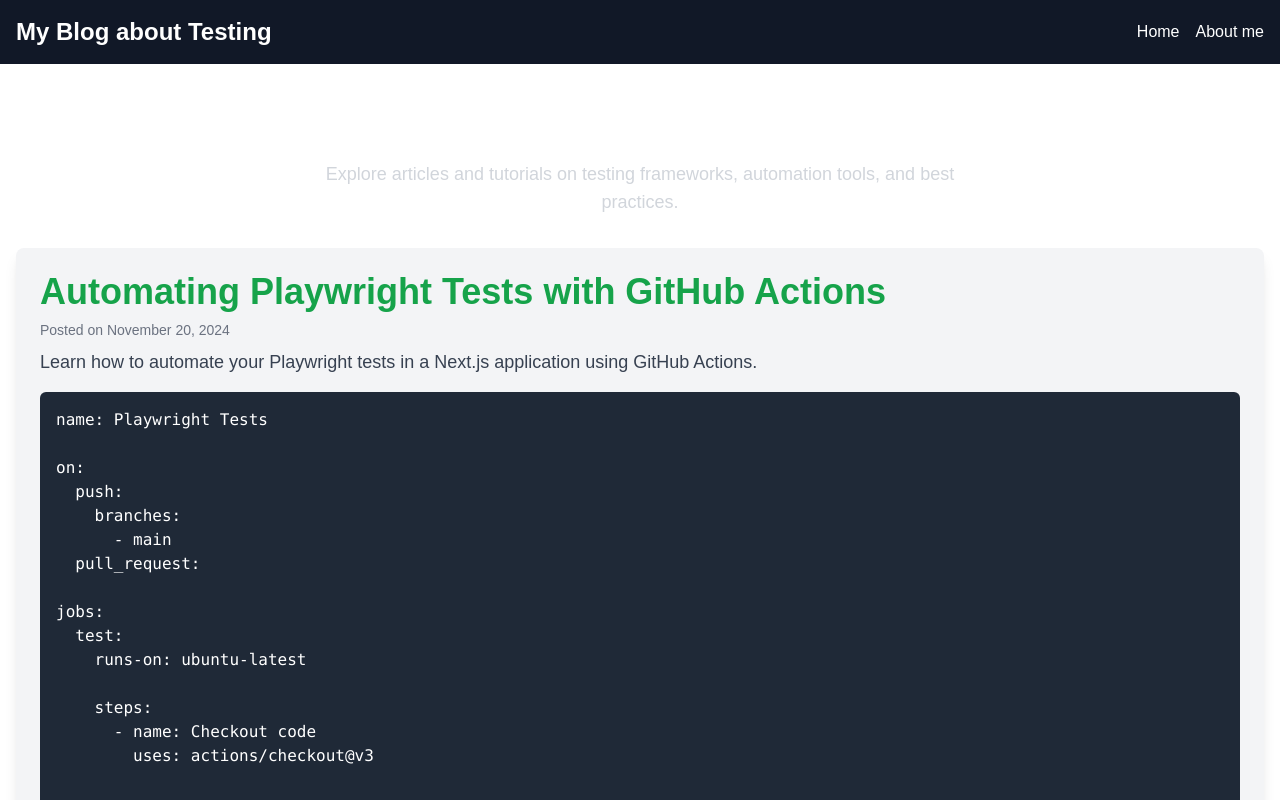
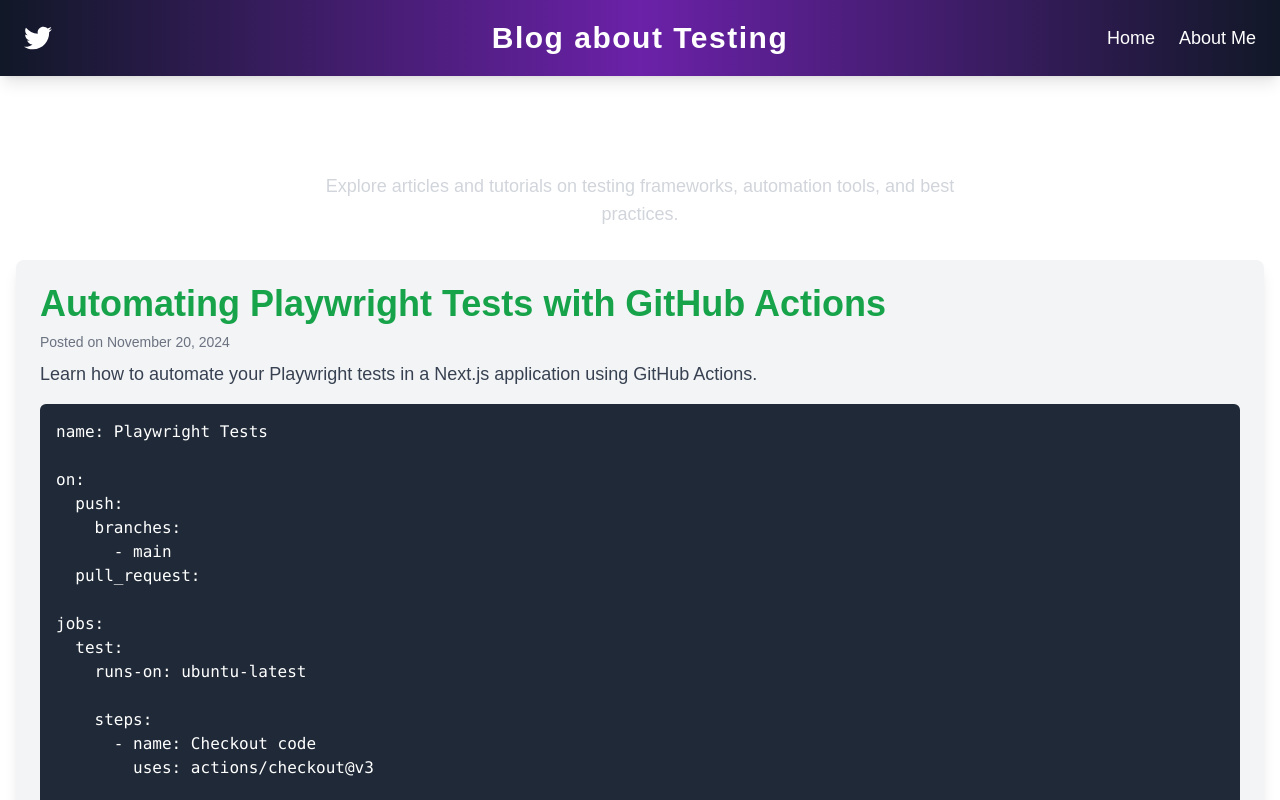
Before and after one commit to juvezz/sergeipetrukhin, a Next.js app: page / in a window 1280 px wide. Shown: the top 800 px of the page. Built offline with nearby package versions, Linux system fonts and the light colour scheme.

Commit message:
refactoring header component

```diff
--- a/package.json
+++ b/package.json
@@ -13,7 +13,8 @@
     "@vercel/analytics": "^1.3.1",
     "next": "14.2.15",
     "react": "^18",
-    "react-dom": "^18"
+    "react-dom": "^18",
+    "react-icons": "^5.3.0"
   },
   "devDependencies": {
     "@playwright/test": "^1.48.0",
--- a/src/app/components/Header.tsx
+++ b/src/app/components/Header.tsx
@@ -1,31 +1,43 @@
-// components/Header.tsx
 import Link from 'next/link';
 import React from 'react';
+import { FaTwitter } from 'react-icons/fa';
 
 const Header: React.FC = () => {
   return (
-    <header className="bg-gray-900 p-4">
-      <nav className="flex justify-between items-center">
-        <h1 className="text-white text-2xl font-bold">
-          <Link href="/" className="text-white hover:text-gray-400">
-            My Blog about Testing
-          </Link></h1>
-        <ul className="flex space-x-4">
+    <header className="bg-gradient-to-r from-gray-900 via-purple-800 to-gray-900 p-4 sm:p-6 shadow-lg">
+      <nav className="container mx-auto flex flex-col sm:flex-row sm:justify-between items-center relative">
+        {/* Twitter Icon Link */}
+        <div className="mb-4 sm:mb-0 sm:flex sm:items-center">
+          <Link
+            href="https://x.com/petrukhinsergey"
+            target="_blank"
+            rel="noopener noreferrer"
+            className="text-white hover:text-blue-400 transition"
+            aria-label="Twitter"
+          >
+            <FaTwitter size={28} />
+          </Link>
+        </div>
+
+        {/* Centered Title */}
+        <div className="text-center mb-4 sm:mb-0 sm:absolute sm:left-1/2 sm:transform sm:-translate-x-1/2">
+          <Link href="/" className="text-white text-2xl sm:text-3xl font-extrabold tracking-wider hover:underline transition">
+            Blog about Testing
+          </Link>
+        </div>
+
+        {/* Navigation Links */}
+        <ul className="flex flex-col sm:flex-row sm:space-x-6 space-y-2 sm:space-y-0 text-lg text-center sm:text-left">
           <li>
-            <Link href="/" className="text-white hover:text-gray-400">
+            <Link href="/" className="text-white hover:text-purple-400 transition">
               Home
             </Link>
           </li>
           <li>
-            <Link href="/about" className="text-white hover:text-gray-400">
-              About me
+            <Link href="/about" className="text-white hover:text-purple-400 transition">
+              About Me
             </Link>
           </li>
-          {/* <li>
-            <Link href="/contacts" className="text-white hover:text-gray-400">
-              Contacts
-            </Link>
-          </li> */}
         </ul>
       </nav>
     </header>
```
